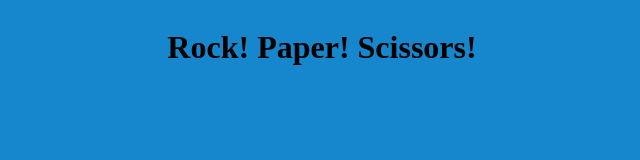
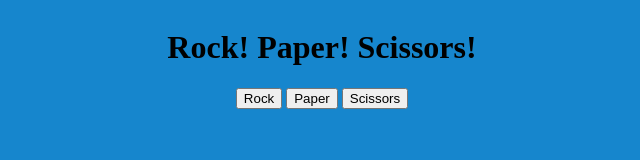
Before and after one commit to Josedair/rps, a plain HTML site: page index.html in a window 1280 px wide. Shown: the whole page, without its empty margins (318-958 px from the left). Drawn offline with Linux system fonts and the light colour scheme.

Commit message:
added rps buttons

```diff
--- a/index.html
+++ b/index.html
@@ -12,7 +12,9 @@
     <div id="gameBoard">
         <h1>Rock! Paper! Scissors!</h1>
         <div class="btn">
-
+            <button id="ock"> Rock </button>
+            <button id="paper"> Paper </button>
+            <button id="scissors"> Scissors </button>
         </div>
 
     </div>
--- a/style.css
+++ b/style.css
@@ -5,6 +5,8 @@
 #gameBoard{
     display: flex;
     justify-content: center;
+    flex-direction: column;
+    align-items: center;
 }
 
 /* **************color Palette images ************************* */
```
